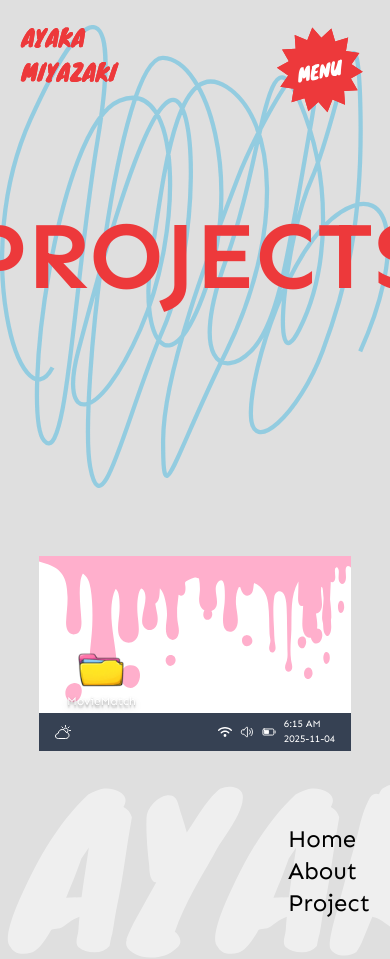
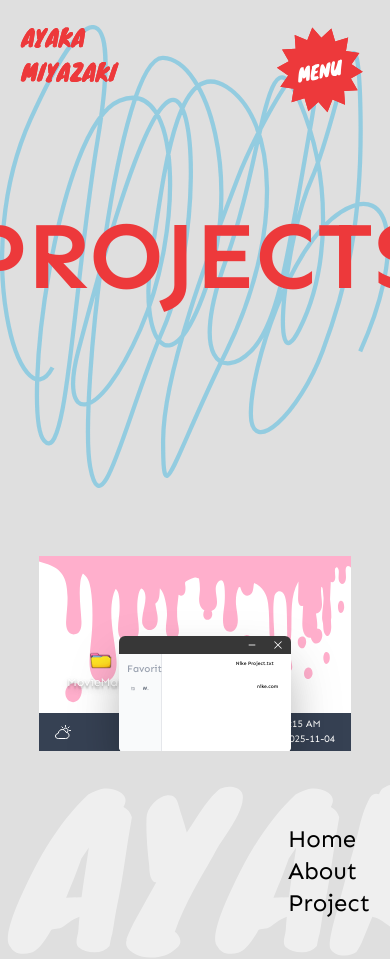
Before and after one commit to alj64329/next-portfolio, a Next.js app: page /projects in a window 390 px wide. Both pictures are taken after a click on the item "MovieMatch". Shown: the top 959 px of the page. Built offline with nearby package versions, Linux system fonts and the light colour scheme; a web font is replaced by a local one.

Commit message:
folder draggable and opeable

```diff
--- a/src/app/components/Projects/window/Finder.tsx
+++ b/src/app/components/Projects/window/Finder.tsx
@@ -1,7 +1,7 @@
 'use client'
 import useLocationStore from '@/app/store/locations'
 import useWindowStore from '@/app/store/window'
-import React from 'react'
+import React, { useEffect } from 'react'
 import WindowControlls from './WindowControlls'
 import { locations } from '@/app/constants'
 import WindowWrapper from '@/app/hoc/WindowWrapper'
@@ -23,9 +23,13 @@ const Finder = (props: Props) => {
 
         openWindow(`${item.fileType}${item.kind}`, item)
     }
+
+    useEffect(()=>{
+        console.log(activeLocation)
+    },[activeLocation])
   return (
-    <div id="finder"
-    className='h-[60%] '>
+    <div
+    className='h-[60%] finder'>
         <div className='window-header'>
             <WindowControlls target="finder"/>
         </div>
@@ -48,15 +52,15 @@ const Finder = (props: Props) => {
             </div>
 
 
-            <div>
-                <ul className='content'>
-                    {activeLocation?.children.map((item)=>(
+            <div className='w-full'>
+                <ul className='content h-full w-full'>
+                    {activeLocation?.children?.map((item)=>(
                     <li
                     key={item.id}
                     className={`${item.position} text-black`}
                     onClick={()=>openItem(item)}
                     >
-                        <p>
+                        <p className='text-black'>
                         {item.name}
                         </p>
                     </li>
--- a/src/app/components/Projects/window/WindowControlls.tsx
+++ b/src/app/components/Projects/window/WindowControlls.tsx
@@ -12,8 +12,8 @@ type Props = {
 const WindowControlls = ({target}: Props) => {
     const {closeWindow} =useWindowStore()
   return (
-    <div className="flex w-full justify-end px-4 py-2">
-      <div className="flex gap-4">
+    <div className="flex w-full justify-end px-2 py-1 lg:px-4 lg:py-2 bg-[#373737]">
+      <div className="flex gap-4 text-[10px] md:text-sm">
         <FiMinus />
         <RiCloseLargeLine
         onClick={()=>closeWindow(target)}
--- a/src/app/components/Projects/window/WindowHome.tsx
+++ b/src/app/components/Projects/window/WindowHome.tsx
@@ -13,10 +13,11 @@ type Props = {
 
 const projects = locations.work.children ?? []
 const WindowHome = ({boundsRef}: Props) => {
-    // const {setActiveLocation} = useLocationStore()
+    const {setActiveLocation} = useLocationStore()
     const {openWindow} = useWindowStore()
 
     const handleOpenProjectFinder = (project:any)=>{
+        setActiveLocation(project)
         openWindow(project)
         openWindow("finder")
     }
@@ -45,10 +46,6 @@ const WindowHome = ({boundsRef}: Props) => {
     }
     )
 
-    // useGSAP(()=>{
-    //     console.log(boundsRef.current)
-    //     Draggable.create(".folder")
-    // },[])
 
   return (
     <section id='window-home'>
@@ -59,7 +56,7 @@ const WindowHome = ({boundsRef}: Props) => {
                 onClick={()=>handleOpenProjectFinder(project)}>
                     <div className='flex flex-col w-fit p-2 items-center lg:p-3'>
                         <img src="/images/folder.png"
-                        className='w-[55px] lg:w-[65px]'
+                        className='w-[30px] md:w-[45px] lg:w-[65px]'
                         alt={project.name}/>
                         <p className='text-white text-shadow-lg/20 text-[12px] text-center px-1 rounded-md group-hover:bg-blue-500 transition-colors max-w-20 o'>
                             {project.name}
--- a/src/app/constants/index.ts
+++ b/src/app/constants/index.ts
@@ -148,7 +148,7 @@ const WORK_LOCATION = {
           iconImg: "/images/txt.png",
           kind: "file",
           fileType: "txt",
-          position: "top-5 left-10",
+          position: "top-[5%] left-[10%]",
           description: [
             "The Nike eCommerce website is a sleek and modern platform designed for shopping the latest Nike collections.",
             "Instead of a simple online store, it delivers an immersive experience with bold visuals, interactive product displays, and smooth navigation.",
@@ -163,7 +163,7 @@ const WORK_LOCATION = {
           kind: "file",
           fileType: "url",
           href: "https://youtu.be/fZdTYswuZjU?si=Awjl-pIst9e09_UU",
-          position: "top-10 left-20",
+          position: "top-[25%] left-[20%]",
         },
       ],
     },
@@ -183,7 +183,7 @@ const WORK_LOCATION = {
           iconImg: "/images/txt.png",
           kind: "file",
           fileType: "txt",
-          position: "top-5 right-10",
+          position: "top-[10%] left-[5%]",
           description: [
             "AI Resume Analyzer is a smart tool that helps you perfect your resume with instant feedback.",
             "Instead of guessing what recruiters want, you get AI-powered insights on keywords, formatting, and overall impact.",
@@ -198,25 +198,7 @@ const WORK_LOCATION = {
           kind: "file",
           fileType: "url",
           href: "https://youtu.be/iYOz165wGkQ?si=R1hs8Legl200m0Cl",
-          position: "top-20 left-20",
-        },
-        {
-          id: 4,
-          name: "ai-resume-analyzer.png",
-          iconImg: "/images/image.png",
-          kind: "file",
-          fileType: "img",
-          position: "top-52 left-80",
-          imageUrl: "/images/project-2.png",
-        },
-        {
-          id: 5,
-          name: "Design.fig",
-          iconImg: "/images/plain.png",
-          kind: "file",
-          fileType: "fig",
-          href: "https://google.com",
-          position: "top-60 left-5",
+          position: "top-[20%] left-[20%]",
         },
       ],
     },
--- a/src/app/globals.css
+++ b/src/app/globals.css
@@ -163,7 +163,11 @@ body {
     }
   }
 
-  #finder {
+  #finder{
+    @apply w-full h-full;
+  }
+
+  .finder {
     @apply absolute w-[55%] max-w-[550px] lg:w-2xl left-20 top-20 shadow-2xl drop-shadow-2xl overflow-hidden rounded-md;
 
     .sidebar {
--- a/src/app/store/window.ts
+++ b/src/app/store/window.ts
@@ -29,6 +29,7 @@ const useWindowStore = create<WindowStore>()(
     nextZIndex: INITIAL_Z_INDEX+1,
     openWindow:(windowKey:WindowKey, data = null)=>
         set((state:StateType)=>{
+            console.log(windowKey)
             const win = state.windows[windowKey]
             if(!win) return
             win.isOpen = true
```
